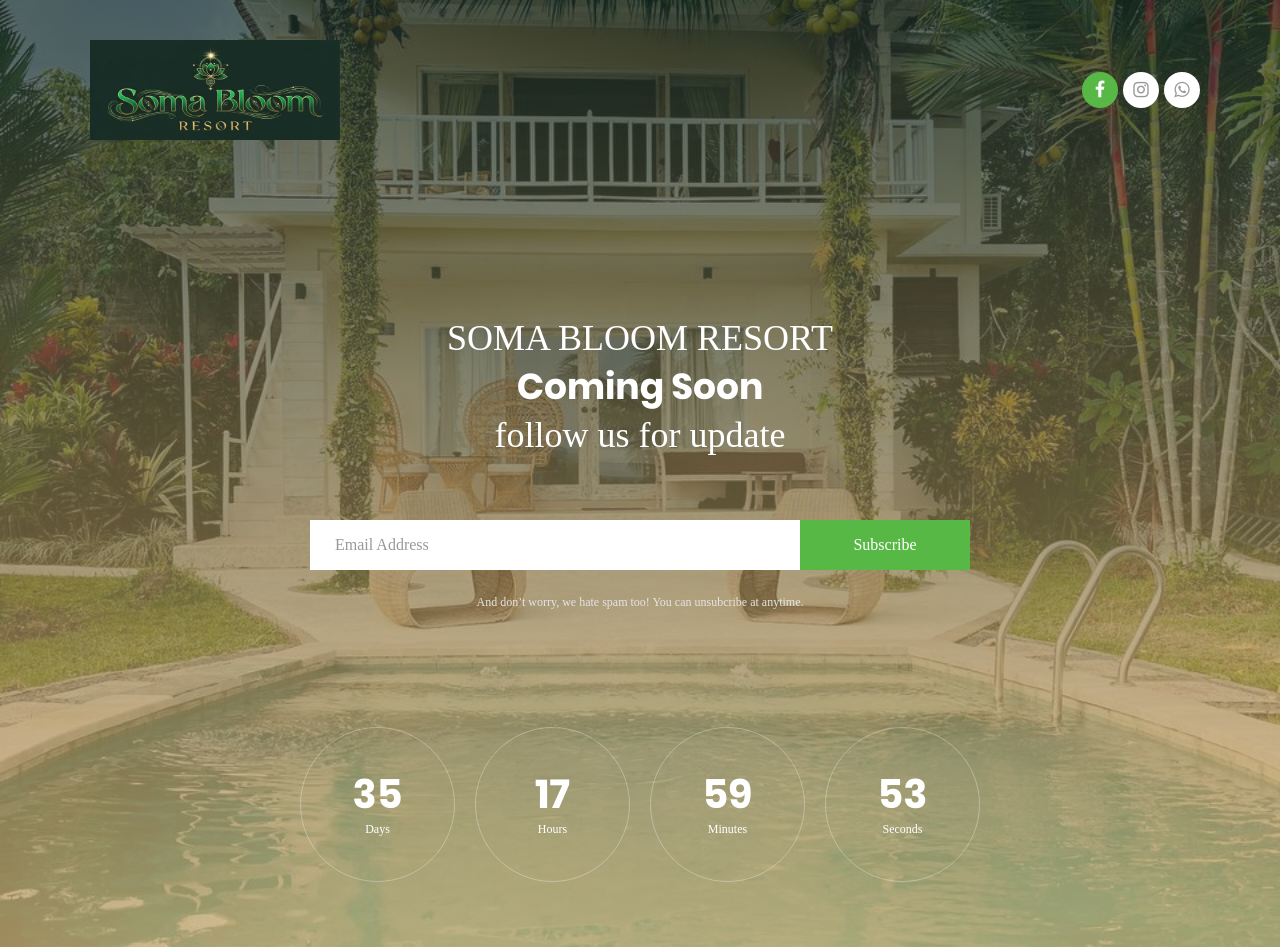
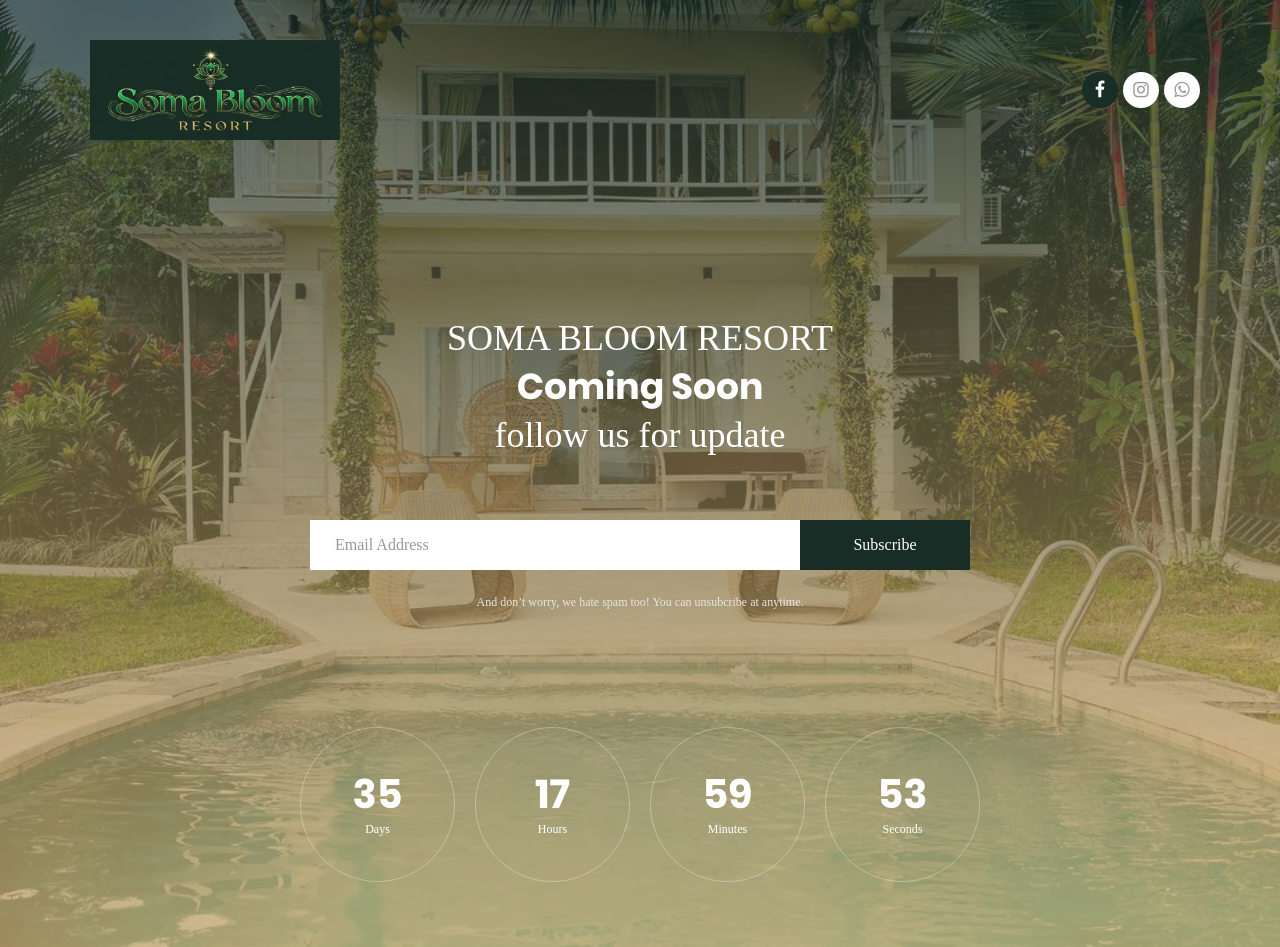
Before and after one commit to somabloomresort/comingsoon, a plain HTML site: page index.html in a window 1280 px wide. In both pictures the pointer is over the link 1100 px from the left and 90 px from the top of the page. Drawn offline with Linux system fonts and the light colour scheme; a web font is replaced by a local one.

Commit message:
Update main.css

```diff
--- a/css/main.css
+++ b/css/main.css
@@ -327,7 +327,7 @@ Primary use:
 
 /*---------------------------------------------*/
 .how-btn1 {
-  background-color: #57b846;
+  background-color: #182D26;
   padding-right: 20px;
   padding-left: 20px;
   position: relative;
@@ -382,7 +382,7 @@ Primary use:
 }
 
 .how-social:hover {
-  background-color: #57b846;
+  background-color: #182D26;
   color: #fff;
 }
 
```
